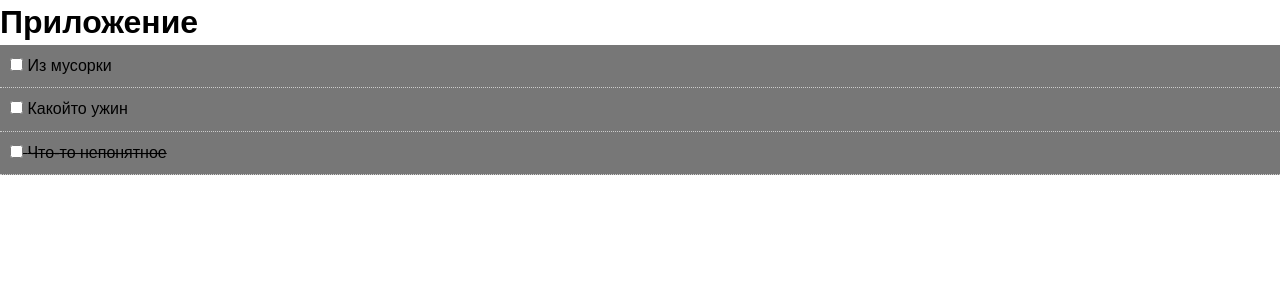
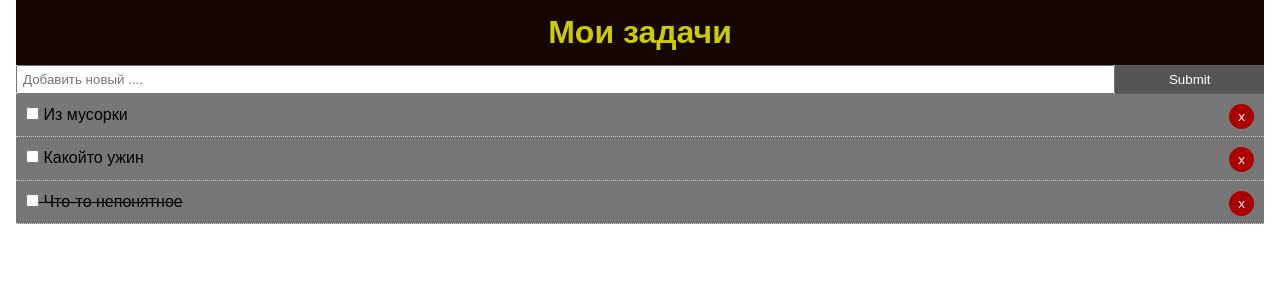
Before and after one commit to Vittozich/react-test-app, a React (Create React App) app: page / in a window 1280 px wide. Shown: the top 300 px of the page. Built offline with nearby package versions, Linux system fonts and the light colour scheme; the HTML template or start-up script is replaced by a standard one.

Commit message:
CRuD components created and function like layout

```diff
--- a/package.json
+++ b/package.json
@@ -5,7 +5,8 @@
   "dependencies": {
     "react": "^16.12.0",
     "react-dom": "^16.12.0",
-    "react-scripts": "3.2.0"
+    "react-scripts": "3.2.0",
+    "uuid": "^3.3.3"
   },
   "scripts": {
     "start": "react-scripts start",
--- a/src/App.css
+++ b/src/App.css
@@ -13,3 +13,20 @@
   color: #333;
   text-decoration: none;
 }
+
+.container{
+  padding: 0 1rem;
+}
+
+.btn {
+  display: inline-block;
+  border: none;
+  background: #555;
+  color: #fff;
+  padding: 7px 20px;
+  cursor: pointer;
+}
+
+.btn:hover {
+  background: #666;
+}
--- a/src/App.js
+++ b/src/App.js
@@ -1,5 +1,9 @@
 import React, { Component } from 'react';
+import Header from './components/layouts/Header'
 import Todos from './components/Todos'
+import AddTodo from './components/AddTodo'
+import uuid from 'uuid'
+
 
 import './App.css';
 
@@ -7,17 +11,17 @@
   state = {
     todos: [
       {
-        id: 1,
+        id: uuid.v4(),
         title: 'Из мусорки',
         completed: false
       },
       {
-        id: 2,
+        id: uuid.v4(),
         title: 'Какойто ужин',
         completed: false
       },
       {
-        id: 3,
+        id: uuid.v4(),
         title: 'Что-то непонятное',
         completed: true
       },
@@ -26,20 +30,41 @@
 // Toggle Complete
   markComplete = (id) => {
     this.setState({ todos: this.state.todos.map(todo => {
-      if (todo.id == id){
+      if (todo.id === id){
         todo.completed = !todo.completed
       }
       return todo
     }) })
   }
 
+  // Delete Todo
+  delTodo = (id) => {
+    this.setState({todos: [...this.state.todos.filter(todo => todo.id !== id)]})
+  }
+
+  //Add Todo
+  addTodo = (title) => {
+    const newTodo = {
+      id: uuid.v4(),
+      title,
+      completed: false
+    }
+    this.setState({todos: [...this.state.todos, newTodo]})
+  }
+
+
 
   render() {
-
     return (
       <div className="App">
-        <h1>Приложение</h1>
-        <Todos todos={this.state.todos} markComplete={this.markComplete} />
+        <div className="container">
+        <Header/>
+        <AddTodo addTodo={this.addTodo} />
+        <Todos todos={this.state.todos} markComplete={this.markComplete}
+        delTodo={this.delTodo}
+        />
+        </div>
+
       </div>
     );
   }
--- /dev/null
+++ b/src/components/AddTodo.js
@@ -0,0 +1,39 @@
+import React, { Component } from 'react'
+
+
+export class AddTodo extends Component {
+
+  state = {
+    title: ''
+  }
+
+  onSubmit = (e) => {
+    e.preventDefault();
+    this.props.addTodo(this.state.title);
+    this.setState({title: ''})
+  }
+  onChange = (e) => this.setState({[e.target.name]: e.target.value});
+
+  render() {
+    return (
+     <form onSubmit={this.onSubmit} style={{display: 'flex'}}>
+       <input
+        type="text"
+        name="title"
+        style={{flex: '10', padding: '5px'}}
+        placeholder="Добавить новый ...."
+        value = {this.state.title}
+        onChange = {this.onChange}
+       />
+      <input type="submit"
+        value="Submit"
+        className="btn"
+        style={{flex: '1'}}
+      />
+
+     </form>
+    )
+  }
+}
+
+export default AddTodo
--- a/src/components/TodoItems.js
+++ b/src/components/TodoItems.js
@@ -4,14 +4,7 @@
 export class TodoItems extends Component {
 
   getStyle = () => {
-    // if (this.props.todo.completed){
-    //   return{
-    //     textDecoration: 'line-through'
-    //   }
-    // }else{
-    //   return{
-    //     textDecoration: 'none'
-    //   }
+
     return {
       background: "#777",
       padding: '10px',
@@ -26,6 +19,7 @@
       <div style={this.getStyle()}>
         <input type="checkbox" onChange={this.props.markComplete.bind(this, id)} /> {' '}
         {title}
+        <button onClick={this.props.delTodo.bind(this,id)} style={btnStyle}>x</button>
       </div>
     )
   }
@@ -35,4 +29,15 @@
   todo: PropTypes.object.isRequired
 }
 
+const btnStyle = {
+  background: '#AA0000',
+  color: '#fff',
+  border: 'none',
+  padding: '5px 9px',
+  borderRadius: '50%',
+  cursor: 'pointer',
+  float: 'right'
+
+}
+
 export default TodoItems
--- a/src/components/Todos.js
+++ b/src/components/Todos.js
@@ -11,7 +11,10 @@
 
   render() {
     return this.props.todos.map((todo) => (
-      <TodoItem key={todo.id} todo={todo} markComplete={this.props.markComplete} />
+      <TodoItem key={todo.id} todo={todo} markComplete={this.props.markComplete}
+      delTodo={this.props.delTodo}
+
+      />
     ));
   }
 }
--- /dev/null
+++ b/src/components/layouts/Header.js
@@ -0,0 +1,16 @@
+import React from 'react'
+
+export default function Header() {
+  return (
+    <header style={headerStyle}>
+      <h1>Мои задачи</h1>
+    </header>
+  )
+}
+
+const headerStyle = {
+  background: '#150700',
+  color: '#CC0',
+  textAlign: 'center',
+  padding: '10px'
+}
```
